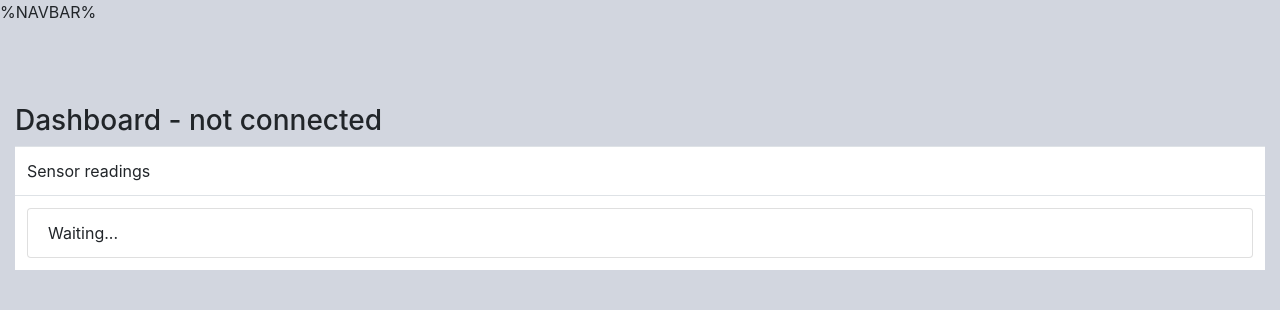
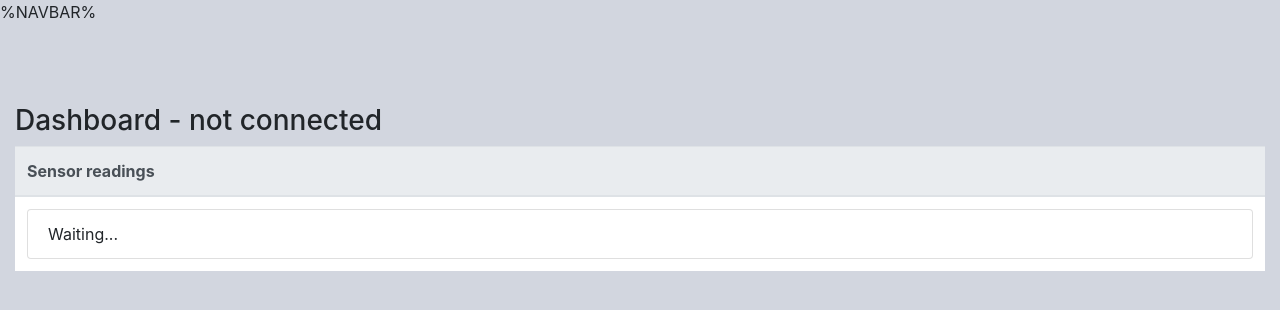
Before and after one commit to nospig/bme280-room-sensor, a plain HTML site: page devdata/index.html in a window 1280 px wide. Drawn offline with nearby package versions, Linux system fonts and the light colour scheme; files that its build step writes are made by us from their sources; files whose address does not match are found by name.

Commit message:
Fix bad tag on sensor readings table heading.

```diff
--- a/devdata/index.html
+++ b/devdata/index.html
@@ -20,7 +20,7 @@
         <table class="table" style="background-color: white">
             <thead class="thead-light">
                 <tr>
-                    <td id="ReadingsTitle">Sensor readings</th>
+                    <th id="ReadingsTitle">Sensor readings</th>
                 </tr>
             </thead>
             <tbody>
```
Also changed, not shown: 1 other file.
